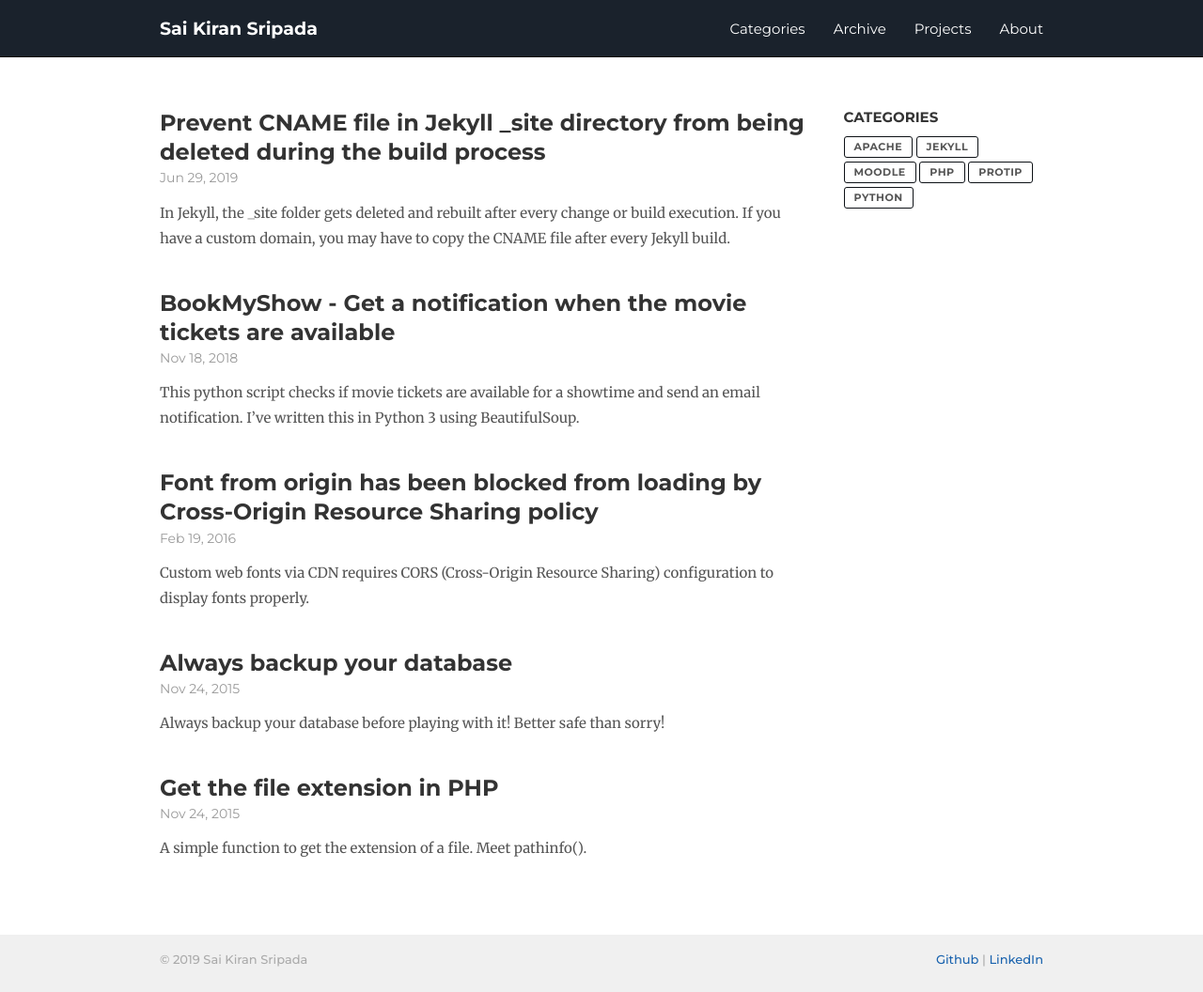
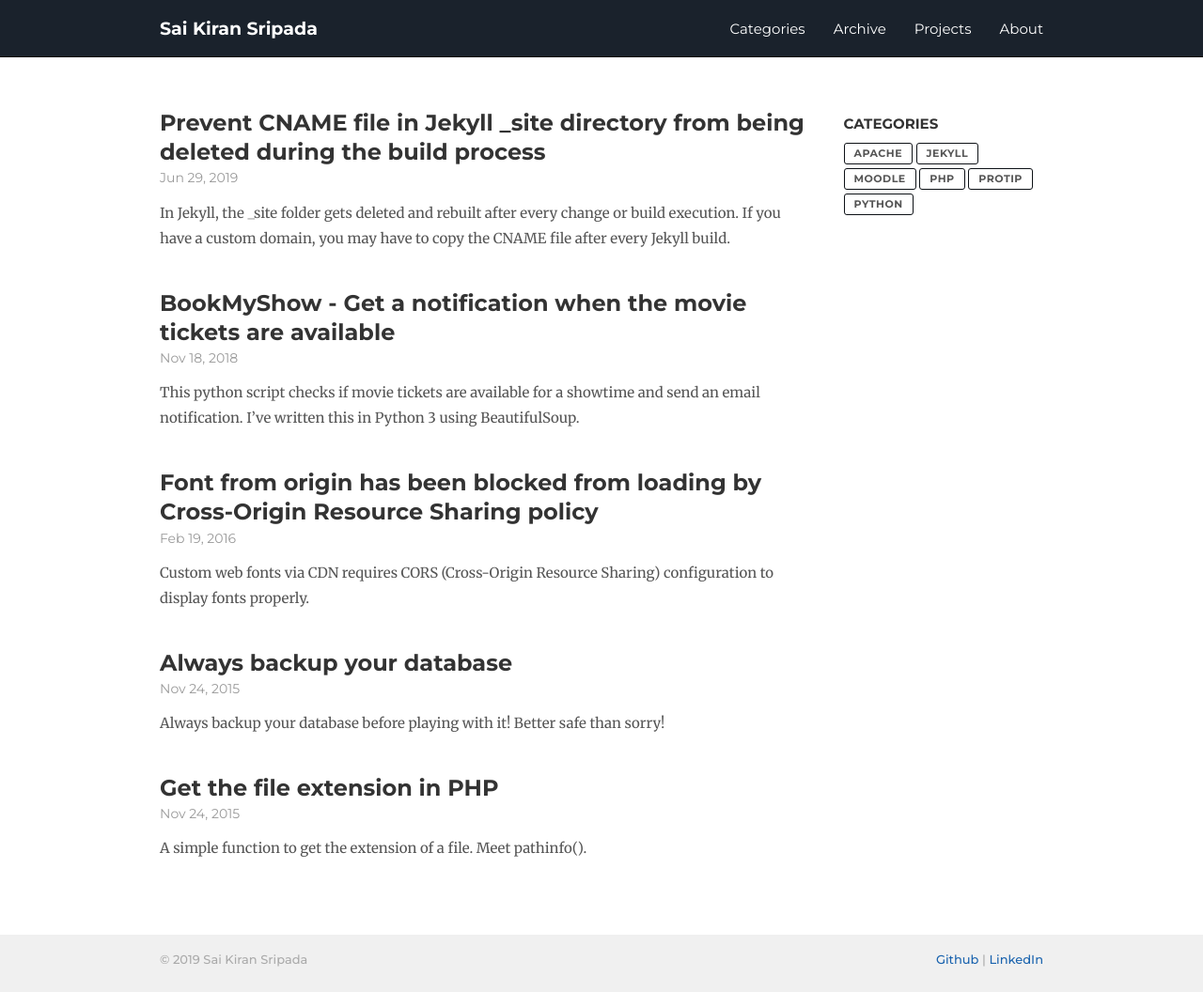
Before and after one commit to saikiransripada/saikiransripada.github.io, a Jekyll site: the page built from index.html, in a window 1280 px wide. Shown: the whole page at 94% size. Built offline with Jekyll 4.4.1, drawn with Linux system fonts in a browser that asks for light colours.

Commit message:
Added a margin to the top of categories

```diff
--- a/css/style.scss
+++ b/css/style.scss
@@ -99,7 +99,7 @@ ul {
 }
 
 .section-header {
-  margin-top: 0;
+  margin-top: 7px;
   a {
     font-weight: 500;
   }
```
